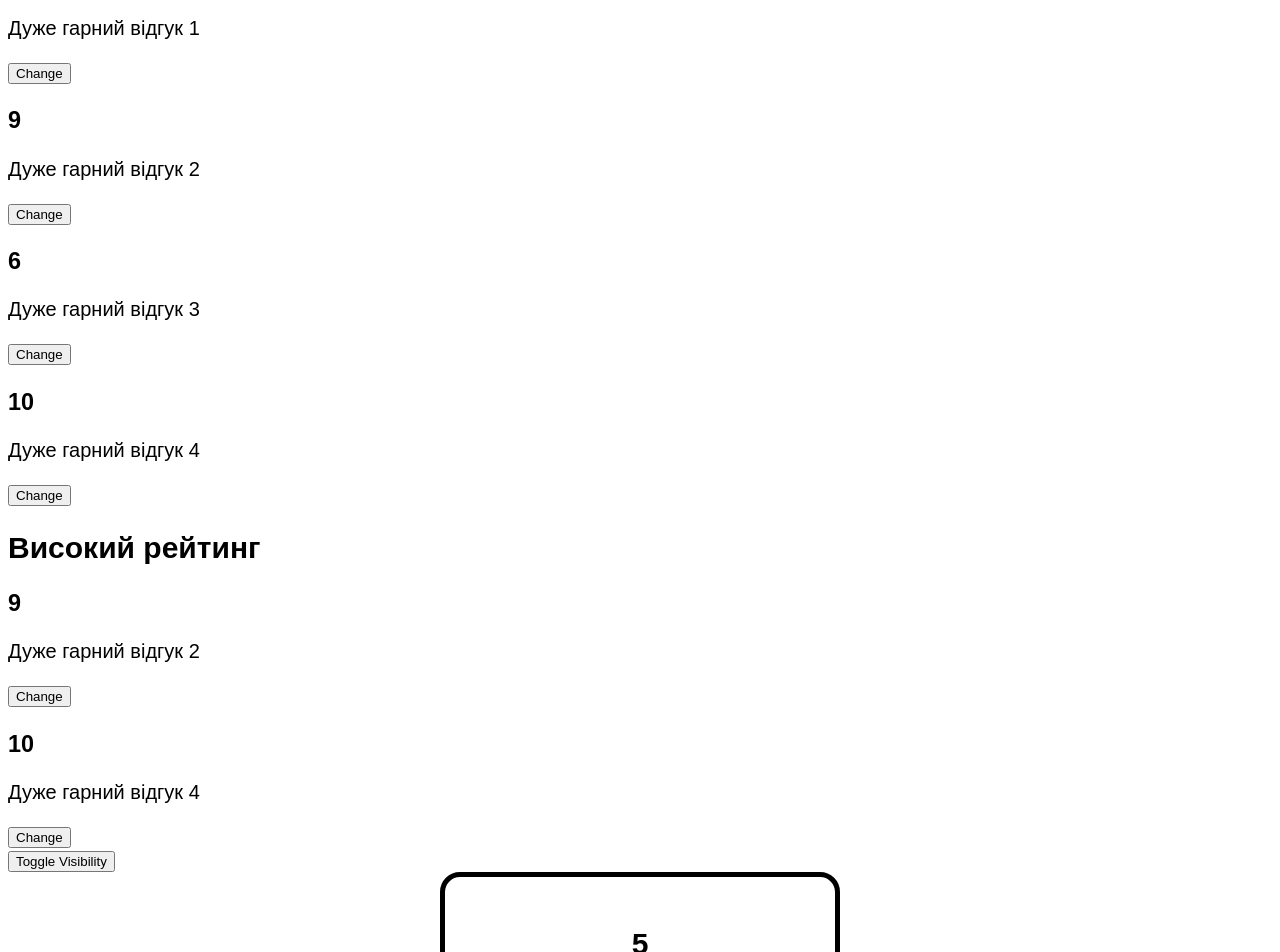
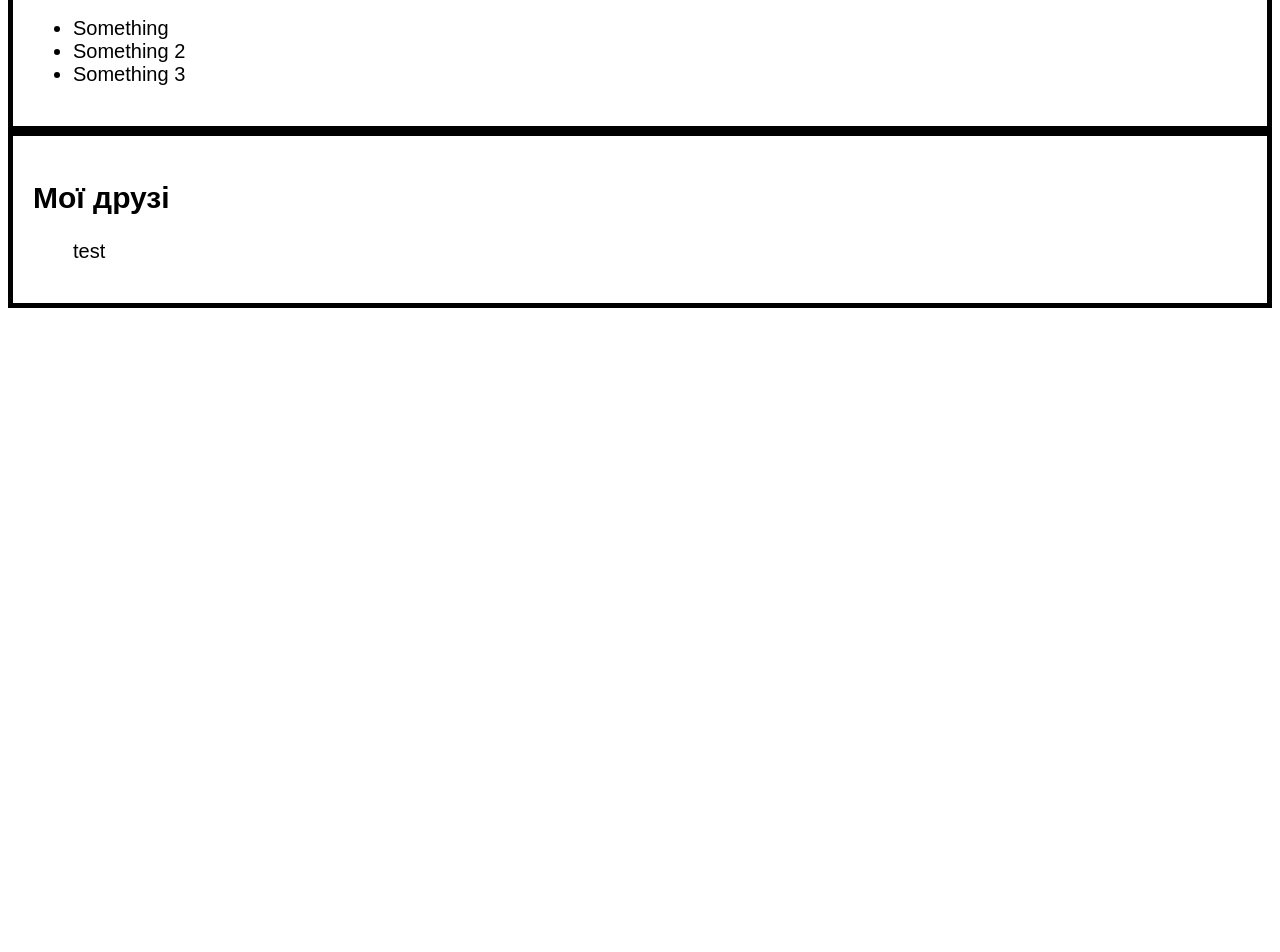
Before and after one commit to Makskuh/fe-2023-1-react-app, a React (Create React App) app: page / in a window 1280 px wide. Shown: the part 100-1052 px from the top of the page. After the commit the page ends 800 px from the top, so only its background shows below. Built offline with nearby package versions, Linux system fonts and the light colour scheme.

Commit message:
Add children prop basic example

```diff
--- a/src/App.js
+++ b/src/App.js
@@ -3,6 +3,7 @@ import StopWatch from './components/StopWatch';
 import LoginForm from './components/LoginForm';
 import MessageDashboard from './components/MessageDashboard';
 import ReviewDashboard from './components/ReviewDashboard';
+import List from './components/List';
 
 class App extends React.Component {
   constructor(props) {
@@ -10,24 +11,45 @@ class App extends React.Component {
 
     this.state = {
       isVisible: true,
+      products: [
+        { name: 'Product 1', quantity: 5 },
+        { name: 'Product 2', quantity: 3 },
+        { name: 'Product 3', quantity: 1 },
+      ],
+      friends: [
+        { id: 1, name: 'Friend 1', profilePic: 'pic1.png' },
+        { id: 2, name: 'Friend 2', profilePic: 'pic2.png' },
+        { id: 3, name: 'Friend 3', profilePic: 'pic3.png' },
+      ],
     };
   }
 
   handleIsVisible = () => {
     this.setState({
-      isVisible: !this.state.isVisible
-    })
-  }
+      isVisible: !this.state.isVisible,
+    });
+  };
 
   render() {
-    const { isVisible } = this.state;
+    const { isVisible, products, friends } = this.state;
+
+    React.createElement('p', {title: 'Title 2'}, 'text' );
+
     return (
       <>
-        <ReviewDashboard />
+        {/* <ReviewDashboard />
         <button onClick={this.handleIsVisible}>Toggle Visibility</button>
         {isVisible && <StopWatch />}
         <LoginForm />
-        <MessageDashboard />
+        <MessageDashboard /> */}
+        <List title='Мої покупки' products={products}>
+          <li>Something</li>
+          <li>Something 2</li>
+          <li>Something 3</li>
+        </List>
+        <List title='Мої друзі' >
+          test
+        </List>
       </>
     );
   }
--- /dev/null
+++ b/src/components/List/index.jsx
@@ -0,0 +1,14 @@
+import React from 'react';
+
+function List(props) {
+  const { title, children } = props;
+
+  return (
+    <article style={{ border: '5px solid black', padding: '20px' }}>
+      <h1>{title}</h1>
+      <ul>{children}</ul>
+    </article>
+  );
+}
+
+export default List;
```
